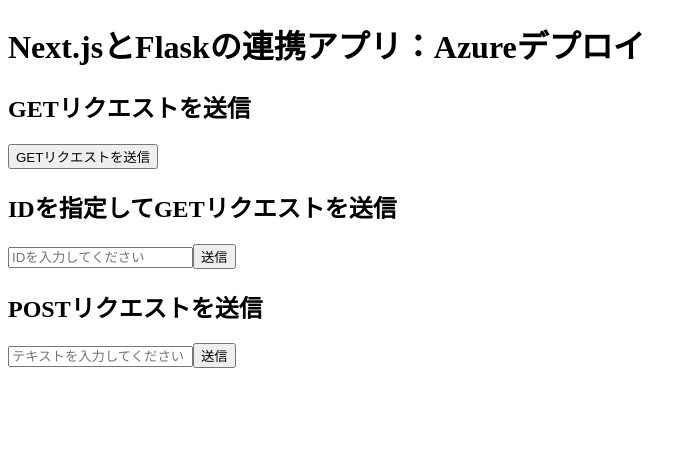
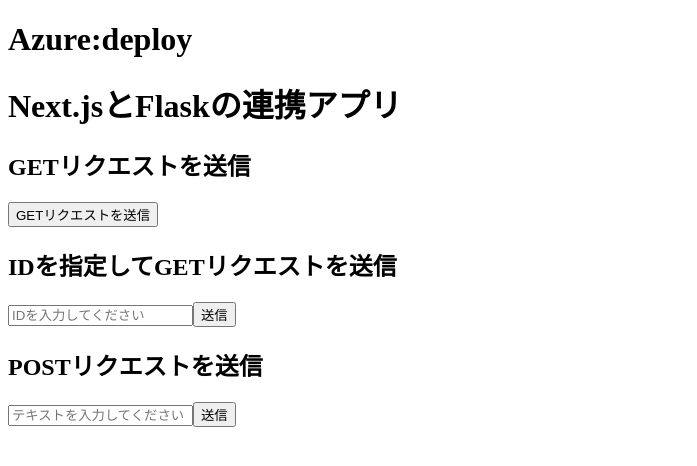
Before and after one commit to taiji-nakam/deploytest_frontend, a Next.js app: page / in a window 1280 px wide. Shown: the top 466 px of the page, without its empty margins (0-697 px from the left). Built offline with nearby package versions, Linux system fonts and the light colour scheme.

Commit message:
PageHeader追加

```diff
--- a/pages/index.js
+++ b/pages/index.js
@@ -67,8 +67,8 @@
 
   return (
     <div>
-
-      <h1>Next.jsとFlaskの連携アプリ：Azureデプロイ</h1>
+      <h1>Azure:deploy</h1>
+      <h1>Next.jsとFlaskの連携アプリ</h1>
 
       <h2>GETリクエストを送信</h2>
       <button onClick={handleGetRequest}>GETリクエストを送信</button>
```
